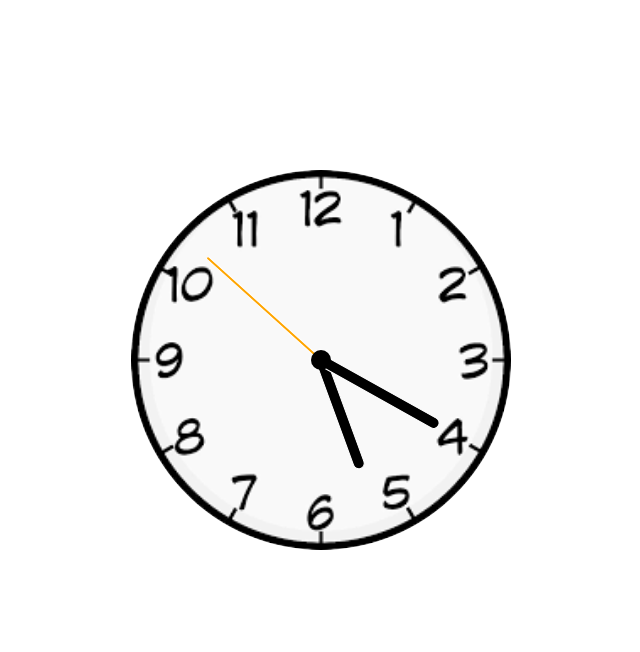
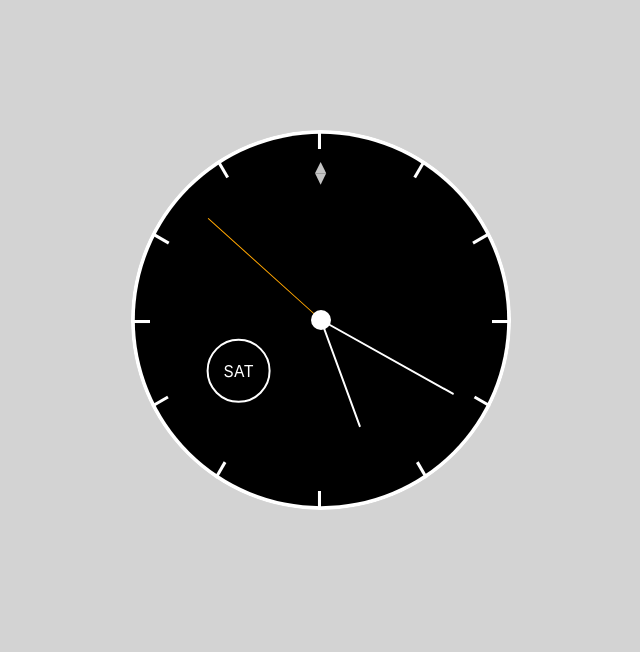
Before and after one commit to salskhal/practice, a plain HTML site: page clock/index.html in a window 1280 px wide. Shown: the top 652 px of the page, without its empty margins (319-959 px from the left). Drawn offline with Linux system fonts and the light colour scheme.

Commit message:
minor change

```diff
--- a/clock/index.html
+++ b/clock/index.html
@@ -13,6 +13,9 @@
             <div class="hand hourhand" data-hour-hand=""></div>
             <div class="hand minuteshand" data-minute-hand=""></div>
             <div class="hand secondhand" data-seconds-hand=""></div>
+            <div class="day">
+                <div id="day" class="week"></div>
+            </div>
         </div>
     </div>
 
--- a/clock/main.js
+++ b/clock/main.js
@@ -3,6 +3,29 @@ setInterval(setClock, 1000)
 const hourhand = document.querySelector("[data-hour-hand]")
 const minutehand = document.querySelector("[data-minute-hand]")
 const secondhand = document.querySelector("[data-seconds-hand]")
+
+
+    let fetchDay = new Date().getDay();
+    let day;
+
+    if (fetchDay == 1){
+        document.getElementById("day").innerHTML = "MON"
+    } else if (fetchDay == 2){
+        document.getElementById("day").innerHTML = "TUE"
+    } else if (fetchDay == 3) {
+        document.getElementById("day").innerHTML = "WED"
+    } else if (fetchDay == 4){
+        document.getElementById("day").innerHTML = "THUR"
+    } else if (fetchDay == 5){
+        document.getElementById("day").innerHTML = "FRI"
+    } else if ( fetchDay == 6){
+        document.getElementById("day").innerHTML = "SAT"
+    } else {
+        document.getElementById("day").innerHTML = "SUN"
+    }
+
+
+    console.log(day)
 
 
 function setClock() {
--- a/clock/style.css
+++ b/clock/style.css
@@ -7,20 +7,21 @@
 body{
     box-sizing: border-box;
     /* text-align: center; */
+    background: lightgray;
 }
 
 .clockman{
     display: flex;
     justify-content: center;
     align-items: center;
-    min-height: 90vh;
+    height: 80vh;
 }
 
 .clock{
     width: 380px;
     height: 380px;
     border-radius: 50%;
-    background: url("./images.png");
+    background: url("./watch.svg");
     background-repeat: no-repeat;
     background-size: 100%;
     position: relative;
@@ -33,6 +34,19 @@ body{
     }
 }
 
+.clock .day{
+    width: 60px;
+    height: 60px;
+    /* background: palegreen; */
+border-radius: 50%;
+    border: 2px white solid;
+    position: absolute;
+    top: 60%;
+    left: 30%;
+    transform: translate(-60%, -30%);
+
+}
+
 .clock .hand{
     --rotation: 0;
     position: absolute;
@@ -40,10 +54,9 @@ body{
     left: 50%;
     /* height: 40%;
     width: 10px; */
-    border: 0.1px white solid;
+    /* border: 0.1px white solid; */
     border-top-right-radius: 15px;
     border-top-left-radius: 15px;
-    background: black;
     transform: translateX(-50%) rotate(calc(var(--rotation) * 1deg));
     transform-origin: bottom;
     z-index: 10;
@@ -52,7 +65,7 @@ body{
 .clock::after{
     content: "";
     position: absolute;
-    background-color: black;
+    background-color: white;
     z-index: 11;
     width: 20px;
     height: 20px;
@@ -64,26 +77,27 @@ body{
 
 .clock .hand.hourhand{
     height: 30%;
-    width: 10px;
-    background: black;
+    width: 2px;
+    background: white;
 }
 
 .clock .hand.secondhand{
     height: 40%;
-    width: 2px;
+    width: 1px;
     background: orange;
+    border: none;
 }
 
 .clock .hand.minuteshand{
-    width: 10px;
-    height: 35%;
-    background-color: black;
+    width: 2px;
+    height: 40%;
+    background-color: white;
 }
 
 
 
 .attribute{
-    min-height: 10vh;
+    height: 10vh;
     display: flex;
     justify-content: center;
     align-items: center;
@@ -106,3 +120,12 @@ body{
     color: black;
     font-size: 30px;
 }
+
+
+.day{
+    color: white;
+    display: flex;
+    justify-content: center;
+    align-items: center;
+    font-family: -apple-system, BlinkMacSystemFont, 'Segoe UI', Roboto, Oxygen, Ubuntu, Cantarell, 'Open Sans', 'Helvetica Neue', sans-serif;
+}
--- /dev/null
+++ b/time/style.css
@@ -0,0 +1,8 @@
+*{
+    margin: 0;
+    padding: 0;
+}
+
+body{
+    background: lightcoral;
+}
```
Also changed, not shown: main.js (added, +11 -0 lines), time/index.html (added, +14 -0 lines), clock/watch.svg (added).
